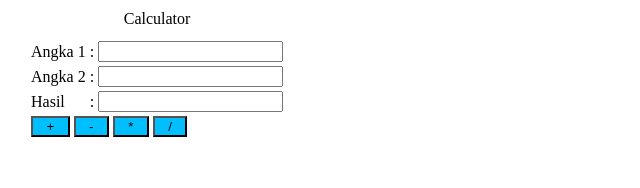
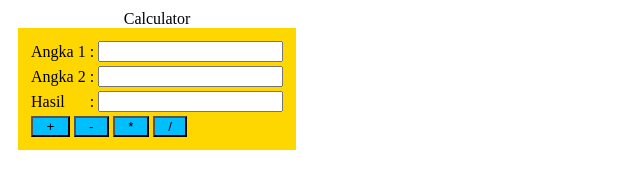
Before and after one commit to RahmanPrd/rahmanprd00, a plain HTML site: page tugas3.html in a window 1280 px wide. Shown: the whole page, without its empty margins (0-640 px from the left). Drawn offline with Linux system fonts and the light colour scheme.

Commit message:
Update tugas3.html

```diff
--- a/tugas3.html
+++ b/tugas3.html
@@ -16,7 +16,7 @@
 <body>
  <form name="calculator">
 
-  <table style="background-color: white;" class="tabel">
+  <table class="tabel">
    <caption>Calculator</caption>
    <tr>
     <td>Angka 1</td><td>:</td><td><input type="number" name="angka1"></td>
```
